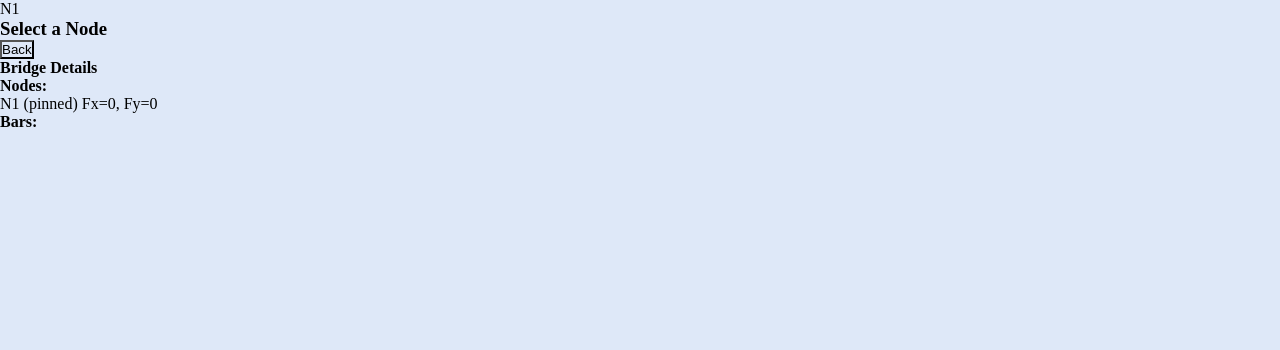
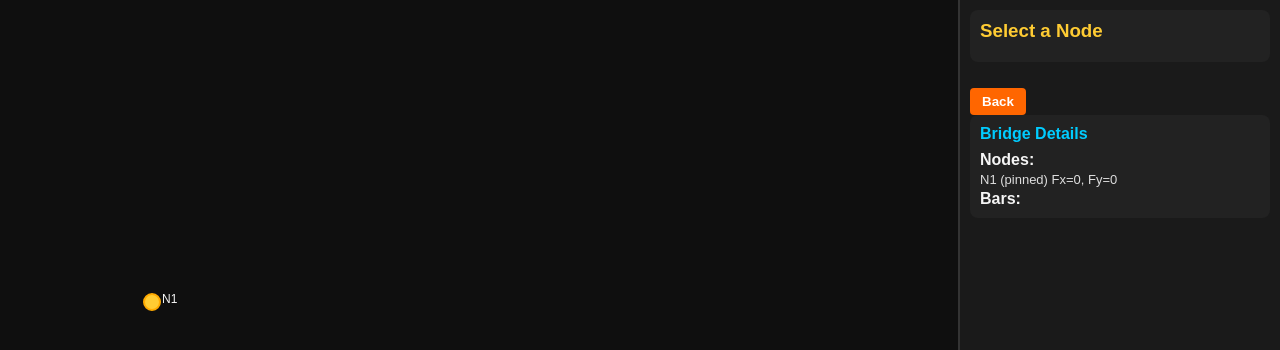
Before and after one commit to cgcb-01/Physics-In-JavaScript, a plain HTML site: page BRIDGE TRUSS SAFE CHECKING/index.html in a window 1280 px wide. Shown: the top 350 px of the page. Drawn offline with Linux system fonts and the light colour scheme.

Commit message:
Updated styles

```diff
--- a/BRIDGE TRUSS SAFE CHECKING/style.css
+++ b/BRIDGE TRUSS SAFE CHECKING/style.css
@@ -1,92 +1,91 @@
-* {
+body {
   margin: 0;
-  padding: 0;
-  box-sizing: border-box;
-  background-color: rgb(222, 232, 248);
-  overflow: hidden;
+  font-family: Arial, sans-serif;
+  background: #0f0f0f;
+  color: #f5f5f5;
+  display: flex;
+  height: 100vh;
 }
 
-body .header {
-  width: 100%;
-  height: 50px;
-  margin-bottom: 10px;
-  box-shadow: 0 2px 8px rgba(0, 0, 0, 0.3);
-  background-color: rgb(231, 231, 245);
+#bridge {
+  flex: 1;
+  position: relative;
+  background: #0f0f0f;
 }
-body .header h1 {
-  color: black;
+#bridge .node {
+  background: #ffcc33;
+  border: 2px solid #ffaa00;
+  width: 14px;
+  height: 14px;
+  border-radius: 50%;
+  position: absolute;
+  cursor: pointer;
+}
+#bridge .bar {
+  background: #999;
+  height: 4px;
+  position: absolute;
+  transform-origin: 0% 50%;
+}
+#bridge .label {
+  position: absolute;
+  font-size: 12px;
+  color: #f5f5f5;
+}
+
+#sidebar {
+  width: 300px;
+  background: #1a1a1a;
   padding: 10px;
-  text-align: center;
-  font-family: sans-serif;
-  background-color: transparent;
-  font-size: 25px;
+  overflow-y: auto;
+  border-left: 2px solid #333;
 }
-body .area {
-  display: flex;
-  flex-direction: row;
-  justify-content: space-between;
-  background-color: transparent;
+#sidebar #formContainer {
+  background: #222;
+  padding: 10px;
+  border-radius: 8px;
+  margin-bottom: 20px;
 }
-body .area .tools {
-  width: 7%;
-  display: flex;
-  flex-direction: column;
-  justify-content: center;
-  align-items: center;
-  margin: 4px;
-  height: 89vh;
-  background-color: transparent;
+#sidebar #formContainer h3 {
+  margin: 0 0 10px;
+  color: #ffcc33;
 }
-body .area .tools h1 {
-  font-size: 18px;
-  text-align: center;
-  margin-bottom: 2px;
-  padding: 2px 0;
-  line-height: 1.1;
-  color: black;
+#sidebar #formContainer label {
+  display: block;
+  margin: 6px 0;
+  font-size: 14px;
 }
-body .area .tools .element {
-  display: flex;
-  flex-direction: column;
-  justify-content: center;
-  align-items: center;
-  width: 70px;
-  height: 100px;
-  margin: 5px;
-  border-radius: 5px;
-  background-color: white;
-  box-shadow: 0 2px 8px rgba(0, 0, 0, 0.3);
+#sidebar #formContainer input,
+#sidebar #formContainer select {
+  width: 90%;
+  padding: 4px;
+  margin-top: 2px;
+  border-radius: 4px;
+  border: 1px solid #555;
+  background: #333;
+  color: #f5f5f5;
 }
-body .area .tools .element h1 {
-  font-size: 12px;
-  text-align: center;
-  margin: 0;
-  padding: 2px 0;
-  line-height: 1.1;
-  font-family: sans-serif;
-  color: black;
-  background-color: white;
+#sidebar button {
+  margin: 6px 4px 0 0;
+  padding: 6px 12px;
+  border: none;
+  border-radius: 4px;
+  cursor: pointer;
+  background: #ff6600;
+  color: white;
+  font-weight: bold;
 }
-body .area .tools .element .toolimg {
-  width: 40px;
-  height: 30px;
-  max-height: 60px;
-  -o-object-fit: contain;
-     object-fit: contain;
-  margin-top: 5px;
-  background-color: rgb(255, 255, 255);
+#sidebar #details {
+  background: #222;
+  padding: 10px;
+  border-radius: 8px;
 }
-body .area .draw {
-  width: 90%;
-  height: 89vh;
-  margin-right: 15px;
+#sidebar #details h4 {
+  margin: 0 0 8px;
+  color: #00ccff;
 }
-body .area .draw canvas {
-  border: 1px solid black;
-  cursor: crosshair;
-  height: 100%;
-  width: 100%;
-  border-radius: 5px;
-  background-color: rgb(240, 237, 237);
-  display: block;
+#sidebar #details .detail-item {
+  font-size: 13px;
+  margin: 3px 0;
+  color: #ddd;
 }/*# sourceMappingURL=style.css.map */
```
Also changed, not shown: 1 other file.
